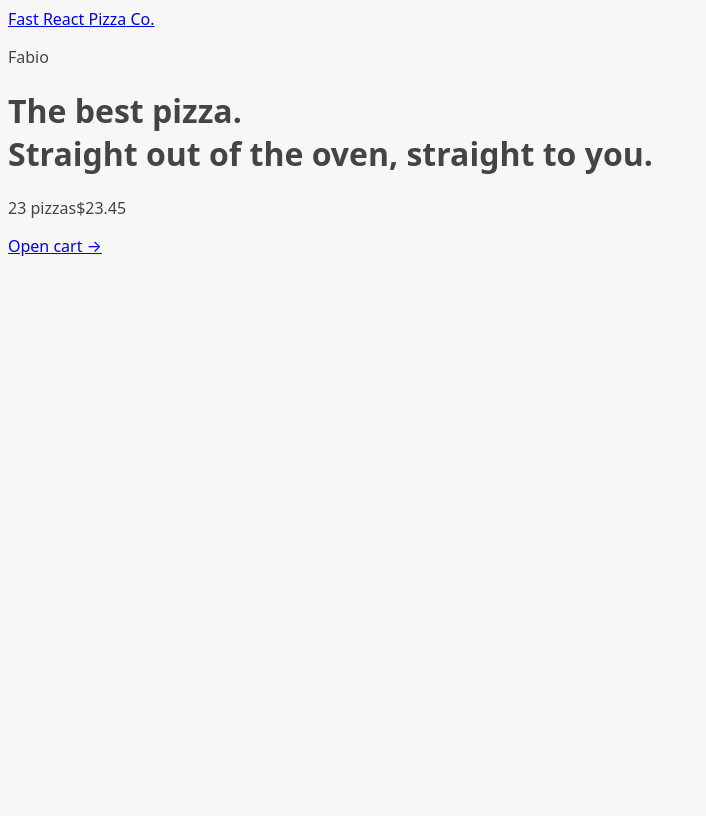
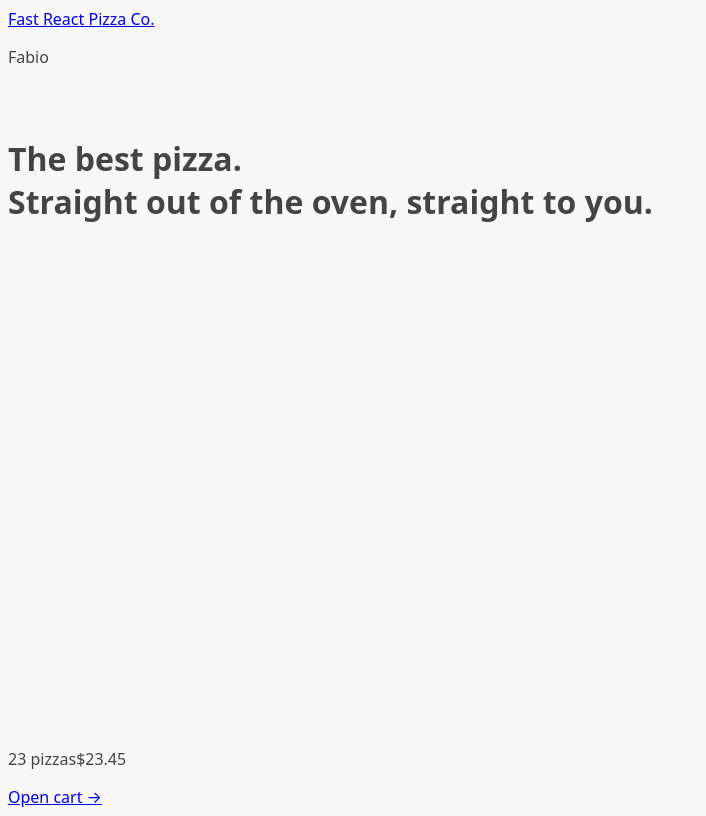
Before and after one commit to ernanni/fast-react-pizza, a React (Vite) app: page / in a window 1280 px wide. Shown: the whole page, without its empty margins (0-706 px from the left). Built offline with nearby package versions, Linux system fonts and the light colour scheme.

Commit message:
loading component

```diff
--- a/src/features/menu/Menu.jsx
+++ b/src/features/menu/Menu.jsx
@@ -5,7 +5,6 @@ import MenuItem from './MenuItem';
 
 function Menu() {
   const menu = useLoaderData();
-  console.log(menu);
 
   return (
     <ul>
--- a/src/ui/AppLayout.jsx
+++ b/src/ui/AppLayout.jsx
@@ -1,11 +1,17 @@
-import { Outlet } from 'react-router-dom';
+import { Outlet, useNavigation } from 'react-router-dom';
 
 import Header from './Header';
 import { CartOverview } from '../features/cart';
+import Loading from './Loading';
 
 function AppLayout() {
+  const navigation = useNavigation();
+  const isLoading = navigation.state === 'loading';
+
   return (
-    <>
+    <div className="layout">
+      {isLoading && <Loading />}
+
       <Header />
 
       <main>
@@ -13,7 +19,7 @@ function AppLayout() {
       </main>
 
       <CartOverview />
-    </>
+    </div>
   );
 }
 
--- /dev/null
+++ b/src/ui/Loading.jsx
@@ -0,0 +1,5 @@
+function Loading() {
+  return <div className="loader"></div>;
+}
+
+export default Loading;
```
